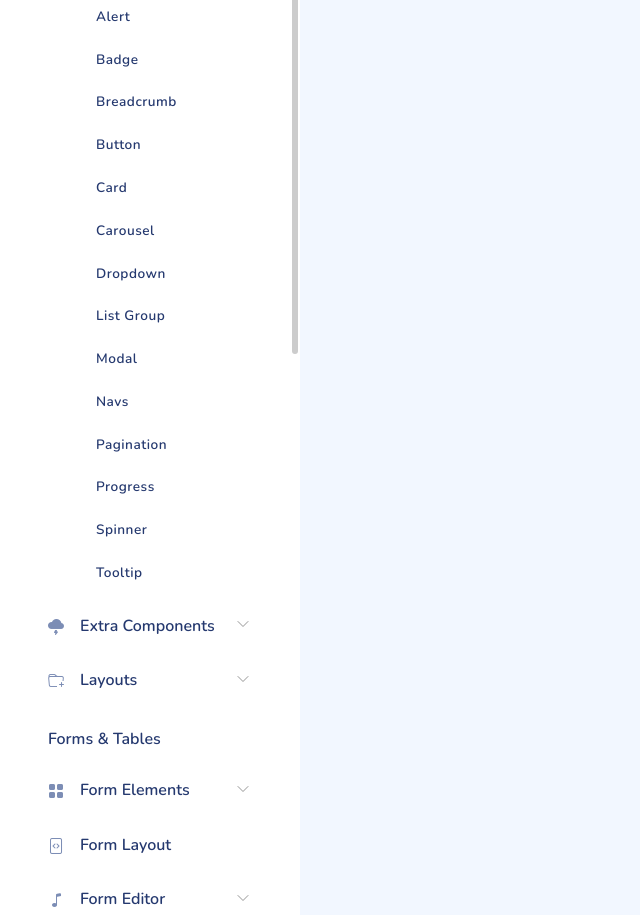
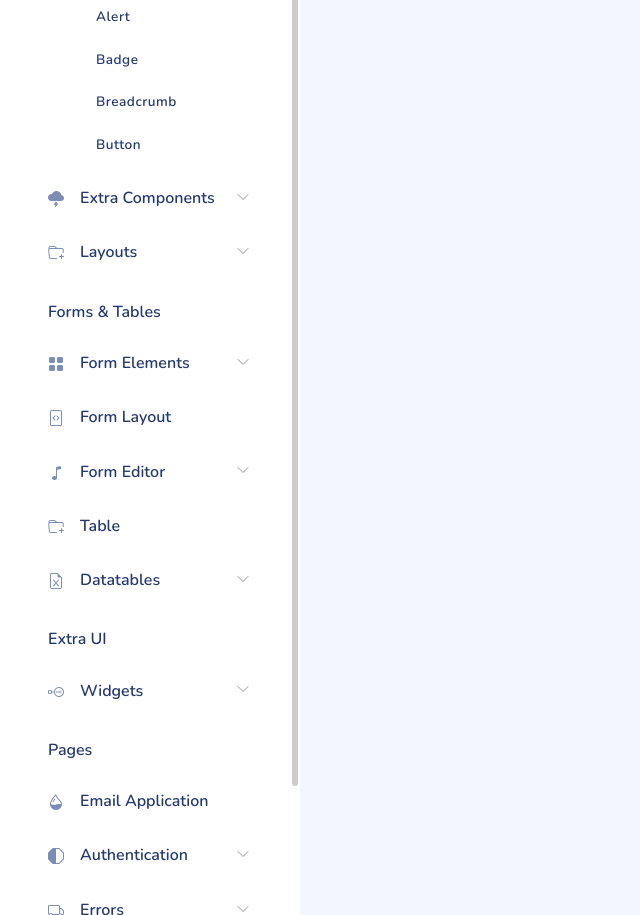
Before and after one commit to uonafya/patient_registry, a Django app: page /client_registry/home in a window 1280 px wide. Shown: the part 273-1188 px from the top of the page, without its empty margins (0-640 px from the left). Run offline with Django 3.2, Linux system fonts and the light colour scheme; some libraries are stand-ins or nearby versions.

Commit message:
code refactor

```diff
--- a/api/helpers/fetch_data.py
+++ b/api/helpers/fetch_data.py
@@ -60,7 +60,7 @@ def fetch_kmhfl_token():
 
     return kmhf_access_token
 
-def create_records(data):
+def batch_insert_patients(data):
     try:
         import pdb
 
--- a/api/helpers/mysql_connection.py
+++ b/api/helpers/mysql_connection.py
@@ -47,10 +47,6 @@ def fetch_kenyaemr_patients(connection):
             data = connection.fetchall()
 
             return data
-            # for x in data:
-            #     pass
-            #     # print("------------>>>> ",x)
-            # update_db(connection, data)
         except Exception as e:
             print(e)
 
--- a/api/urls.py
+++ b/api/urls.py
@@ -4,7 +4,7 @@ from . import views
 urlpatterns = [
     path('test',views.fetch_kenyaemr, name='test'),
     path('all/patients',views.all_patients, name='patients'),
-    path('auth/kmhfl',views.fetch_facilities, name='kmfl_auth'),
-    path('all/facilities',views.facilities, name='kmfl'),
+    path('fetch/kmhfl/facilities',views.fetch_mfl_facilities, name='get_facilities'),
+    path('all/facilities',views.share_facilities, name='kmfl'),
 
 ]
--- a/client_registry/templates/sidebar.html
+++ b/client_registry/templates/sidebar.html
@@ -42,36 +42,6 @@
                     <li class="submenu-item ">
                         <a href="component-button.html">Button</a>
                     </li>
-                    <li class="submenu-item ">
-                        <a href="component-card.html">Card</a>
-                    </li>
-                    <li class="submenu-item ">
-                        <a href="component-carousel.html">Carousel</a>
-                    </li>
-                    <li class="submenu-item ">
-                        <a href="component-dropdown.html">Dropdown</a>
-                    </li>
-                    <li class="submenu-item ">
-                        <a href="component-list-group.html">List Group</a>
-                    </li>
-                    <li class="submenu-item ">
-                        <a href="component-modal.html">Modal</a>
-                    </li>
-                    <li class="submenu-item ">
-                        <a href="component-navs.html">Navs</a>
-                    </li>
-                    <li class="submenu-item ">
-                        <a href="component-pagination.html">Pagination</a>
-                    </li>
-                    <li class="submenu-item ">
-                        <a href="component-progress.html">Progress</a>
-                    </li>
-                    <li class="submenu-item ">
-                        <a href="component-spinner.html">Spinner</a>
-                    </li>
-                    <li class="submenu-item ">
-                        <a href="component-tooltip.html">Tooltip</a>
-                    </li>
                 </ul>
             </li>
 
@@ -90,12 +60,6 @@
                     </li>
                     <li class="submenu-item ">
                         <a href="extra-component-toastify.html">Toastify</a>
-                    </li>
-                    <li class="submenu-item ">
-                        <a href="extra-component-rating.html">Rating</a>
-                    </li>
-                    <li class="submenu-item ">
-                        <a href="extra-component-divider.html">Divider</a>
                     </li>
                 </ul>
             </li>
@@ -142,15 +106,6 @@
                     </li>
                     <li class="submenu-item ">
                         <a href="form-element-select.html">Select</a>
-                    </li>
-                    <li class="submenu-item ">
-                        <a href="form-element-radio.html">Radio</a>
-                    </li>
-                    <li class="submenu-item ">
-                        <a href="form-element-checkbox.html">Checkbox</a>
-                    </li>
-                    <li class="submenu-item ">
-                        <a href="form-element-textarea.html">Textarea</a>
                     </li>
                 </ul>
             </li>
@@ -230,64 +185,6 @@
                 </ul>
             </li>
 
-            <li
-                class="sidebar-item  has-sub">
-                <a href="#" class='sidebar-link'>
-                    <i class="bi bi-egg-fill"></i>
-                    <span>Icons</span>
-                </a>
-                <ul class="submenu ">
-                    <li class="submenu-item ">
-                        <a href="ui-icons-bootstrap-icons.html">Bootstrap Icons </a>
-                    </li>
-                    <li class="submenu-item ">
-                        <a href="ui-icons-fontawesome.html">Fontawesome</a>
-                    </li>
-                    <li class="submenu-item ">
-                        <a href="ui-icons-dripicons.html">Dripicons</a>
-                    </li>
-                </ul>
-            </li>
-
-            <li
-                class="sidebar-item  has-sub">
-                <a href="#" class='sidebar-link'>
-                    <i class="bi bi-bar-chart-fill"></i>
-                    <span>Charts</span>
-                </a>
-                <ul class="submenu ">
-                    <li class="submenu-item ">
-                        <a href="ui-chart-chartjs.html">ChartJS</a>
-                    </li>
-                    <li class="submenu-item ">
-                        <a href="ui-chart-apexcharts.html">Apexcharts</a>
-                    </li>
-                </ul>
-            </li>
-
-            <li
-                class="sidebar-item  ">
-                <a href="ui-file-uploader.html" class='sidebar-link'>
-                    <i class="bi bi-cloud-arrow-up-fill"></i>
-                    <span>File Uploader</span>
-                </a>
-            </li>
-
-            <li
-                class="sidebar-item  has-sub">
-                <a href="#" class='sidebar-link'>
-                    <i class="bi bi-map-fill"></i>
-                    <span>Maps</span>
-                </a>
-                <ul class="submenu ">
-                    <li class="submenu-item ">
-                        <a href="ui-map-google-map.html">Google Map</a>
-                    </li>
-                    <li class="submenu-item ">
-                        <a href="ui-map-jsvectormap.html">JS Vector Map</a>
-                    </li>
-                </ul>
-            </li>
 
             <li class="sidebar-title">Pages</li>
 
@@ -299,29 +196,6 @@
                 </a>
             </li>
 
-            <li
-                class="sidebar-item  ">
-                <a href="application-chat.html" class='sidebar-link'>
-                    <i class="bi bi-chat-dots-fill"></i>
-                    <span>Chat Application</span>
-                </a>
-            </li>
-
-            <li
-                class="sidebar-item  ">
-                <a href="application-gallery.html" class='sidebar-link'>
-                    <i class="bi bi-image-fill"></i>
-                    <span>Photo Gallery</span>
-                </a>
-            </li>
-
-            <li
-                class="sidebar-item  ">
-                <a href="application-checkout.html" class='sidebar-link'>
-                    <i class="bi bi-basket-fill"></i>
-                    <span>Checkout Page</span>
-                </a>
-            </li>
 
             <li
                 class="sidebar-item  has-sub">
@@ -371,22 +245,6 @@
                 </a>
             </li>
 
-            <li
-                class="sidebar-item  ">
-                <a href="https://github.com/zuramai/mazer/blob/main/CONTRIBUTING.md" class='sidebar-link'>
-                    <i class="bi bi-puzzle"></i>
-                    <span>Contribute</span>
-                </a>
-            </li>
-
-            <li
-                class="sidebar-item  ">
-                <a href="https://github.com/zuramai/mazer#donate" class='sidebar-link'>
-                    <i class="bi bi-cash"></i>
-                    <span>Donate</span>
-                </a>
-            </li>
-
         </ul>
     </div>
 <button class="sidebar-toggler btn x"><i data-feather="x"></i></button>
```
Also changed, not shown: api/views.py (+4 -4 lines), 1 other file.
